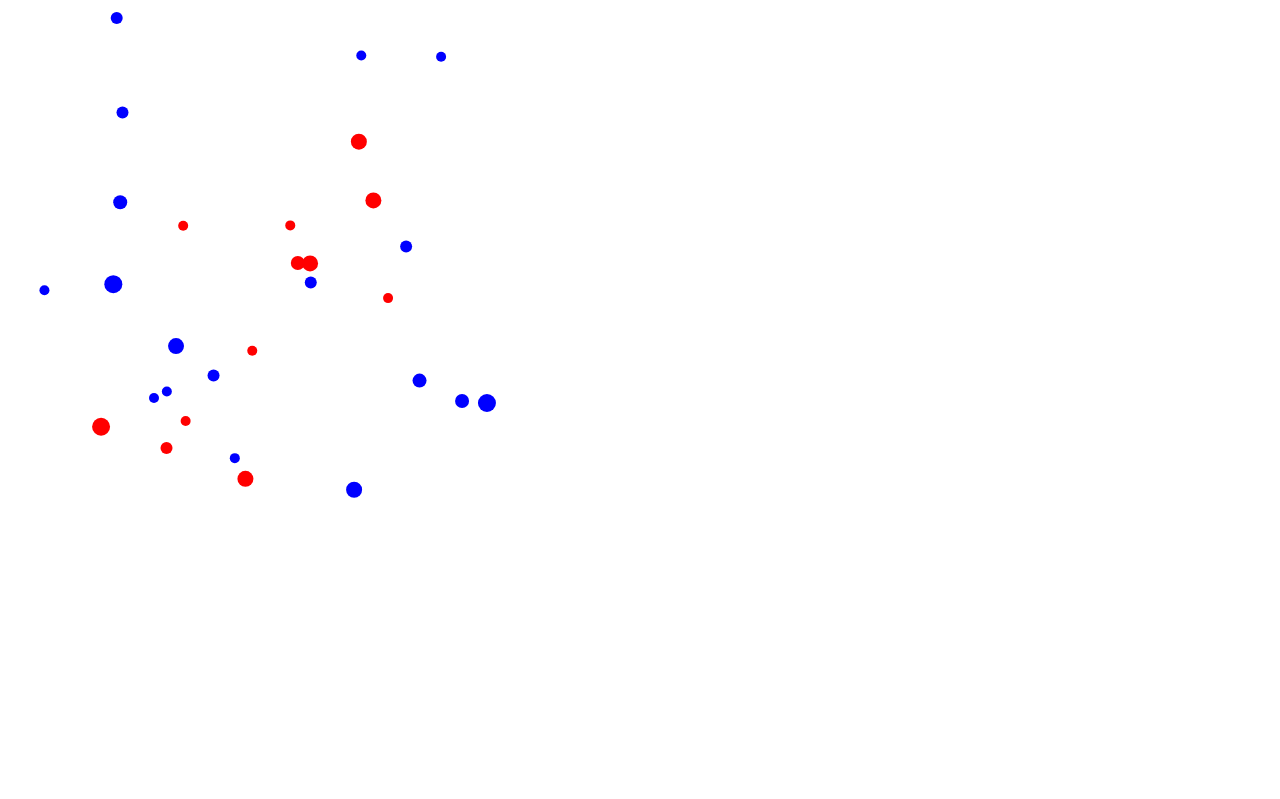
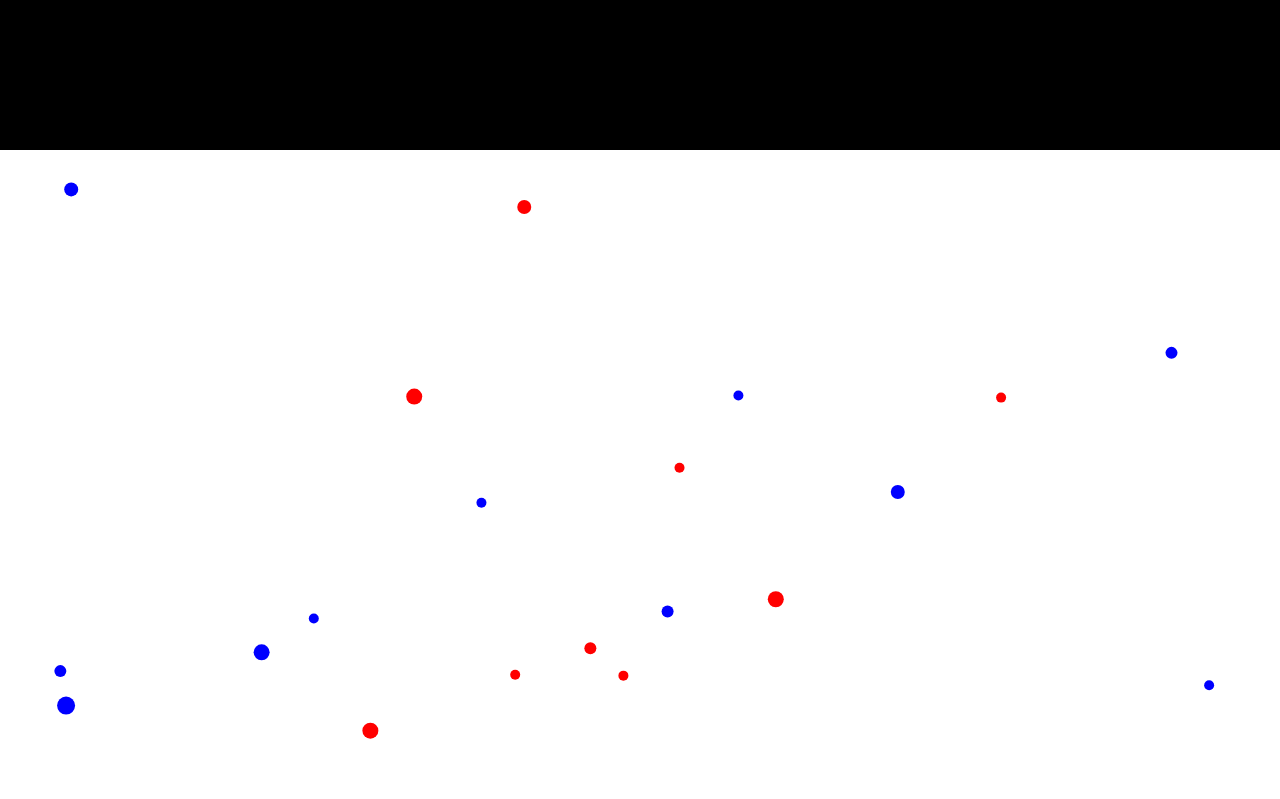
Before and after one commit to anetasopa/particle-movement, a plain HTML site: page index.html in a window 1280 px wide. Shown: the top 799 px of the page. Drawn offline with Linux system fonts and the light colour scheme.

Commit message:
Improved the page design

```diff
--- a/index.html
+++ b/index.html
@@ -2,6 +2,7 @@
 <html lang="en">
   <head>
     <meta charset="utf-8" />
+    <link rel="stylesheet" type="text/css" href="styles.css" />
     <title>Particle movement.</title>
   </head>
   <body>
--- a/index.js
+++ b/index.js
@@ -1,5 +1,7 @@
 var canvas = document.getElementById("canvas");
 var ctx = canvas.getContext("2d");
+
+canvas.style = "top: 0px; left: 0; right: 0px; bottom: 0px; margin: 0 auto; background: white;"
 
 var ball = {
   x: 100,
@@ -19,8 +21,8 @@ const size = 30;
 
 for (let i = 0; i < size; i++) {
   particles.push({
-    x: getRndInteger(200, 400),
-    y: getRndInteger(200, 400),
+    x: getRndInteger(canvas.width / 2, 500),
+    y: getRndInteger(canvas.height / 2, 500),
     vx: 0,
     vy: 0,
     ax: 0,
@@ -137,17 +139,17 @@ function calculatePositions(particles) {
       particles[j].x += particles[j].vx;
       particles[j].y += particles[j].vy;
 
-      if (particles[i].x > 500 || particles[i].x < 0) {
+      if (particles[i].x > canvas.width || particles[i].x < 0) {
         particles[i].vx = -particles[i].vx;
       }
-      if (particles[i].y > 500 || particles[i].y < 0) {
+      if (particles[i].y > canvas.height || particles[i].y < 0) {
         particles[i].vy = -particles[i].vy;
       }
 
-      if (particles[j].x > 500 || particles[j].x < 0) {
+      if (particles[j].x > canvas.width || particles[j].x < 0) {
         particles[j].vx = -particles[j].vx;
       }
-      if (particles[j].y > 500 || particles[j].y < 0) {
+      if (particles[j].y > canvas.height || particles[j].y < 0) {
         particles[j].vy = -particles[j].vy;
       }
     }
--- /dev/null
+++ b/styles.css
@@ -0,0 +1,7 @@
+body {
+  width: 1500px;
+  height: 900px;
+  margin: 0 auto;
+  background-color: black;
+  margin-top: 150px;
+}
```
